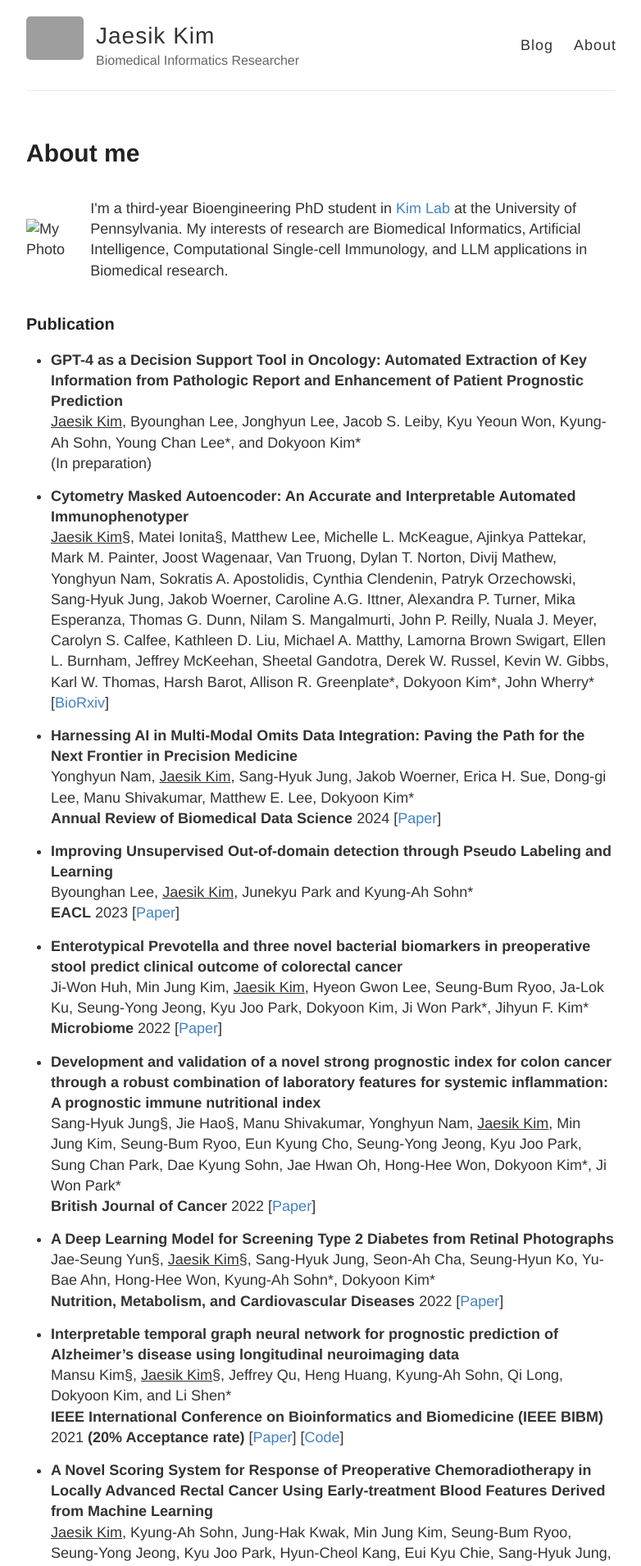
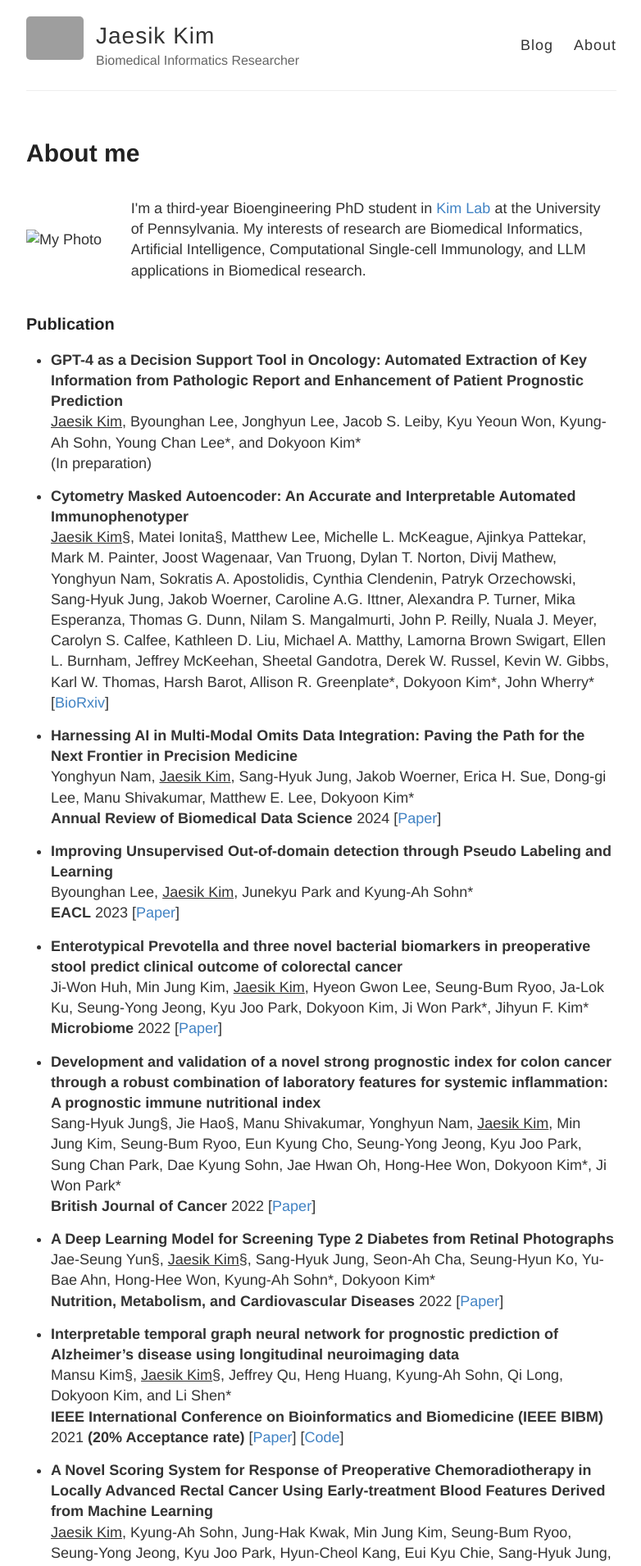
Before and after one commit to JaesikKim/JaesikKim.github.io, a Jekyll site: the page built from about.md, in a window 1280 px wide. Shown: the top 1910 px of the page at 82% size, without its empty margins (248-1030 px from the left). Built offline with Jekyll 4.4.1, drawn with Linux system fonts in a browser that asks for light colours; grey boxes are pictures that could not be loaded.

Commit message:
add my photo

```diff
--- a/about.md
+++ b/about.md
@@ -5,7 +5,7 @@
 ---
 
 <div style="display: flex; align-items: center;">
-  <img src="images/photo2024.jpeg" alt="My Photo" style="width: 25%; margin-right: 20px;" />
+  <img src="./images/photo2024.jpeg" alt="My Photo" style="width: 50%; margin-right: 20px;" />
   <p>
     I'm a third-year Bioengineering PhD student in <a href="https://www.biomedinfolab.com/">Kim Lab</a> at the University of Pennsylvania. My interests of research are Biomedical Informatics, Artificial Intelligence, Computational Single-cell Immunology, and LLM applications in Biomedical research.
   </p>
```
